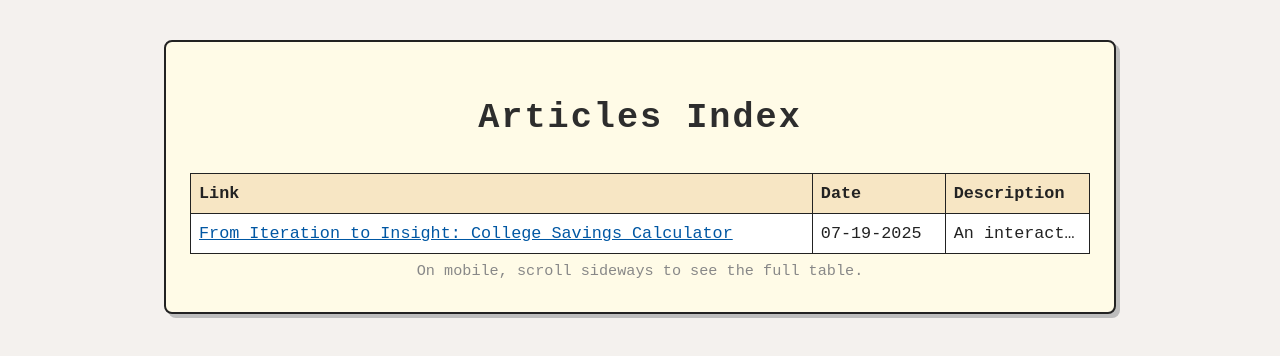
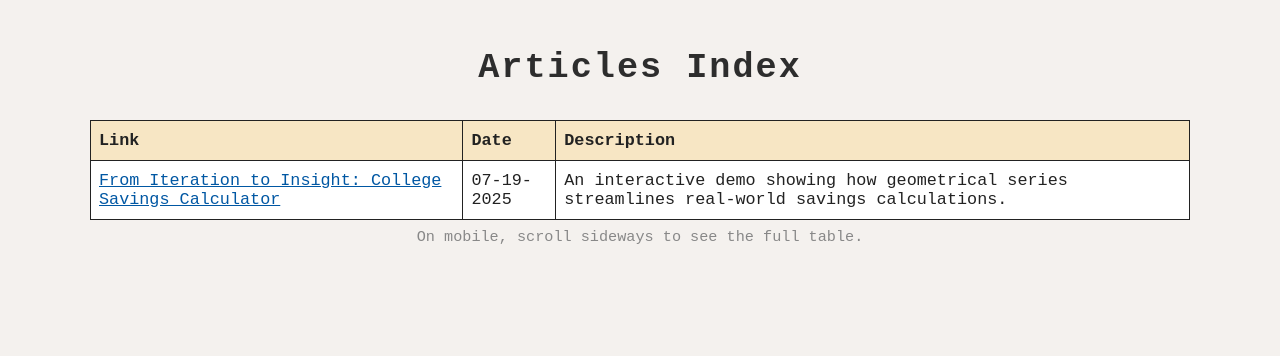
Before and after one commit to anupkalburgi/r2c, a plain HTML site: page index.html in a window 1280 px wide. Drawn offline with Linux system fonts and the light colour scheme.

Commit message:
final index

```diff
--- a/index.html
+++ b/index.html
@@ -11,15 +11,6 @@
             font-family: 'Courier New', Courier, monospace;
             margin: 0;
             padding: 0;
-        }
-        .container {
-            max-width: 900px;
-            margin: 40px auto;
-            background: #fffbe7;
-            border: 2px solid #222;
-            border-radius: 8px;
-            box-shadow: 4px 4px 0 #bdbdbd;
-            padding: 32px 24px;
         }
         .table-wrapper {
             width: 100%;
@@ -55,12 +46,6 @@
             color: #0057a3;
             text-decoration: underline;
         }
-        td.description {
-            white-space: nowrap;
-            overflow: hidden;
-            text-overflow: ellipsis;
-            max-width: 1px;
-        }
         @media (max-width: 700px) {
             .container { padding: 8px 1vw; max-width: 99vw; }
             h1 { font-size: 1.3em; }
@@ -70,9 +55,8 @@
     </style>
 </head>
 <body>
-    <div class="container">
-        <h1>Articles Index</h1>
-        <div class="table-wrapper">
+    <h1 style="text-align:center;font-size:2.2em;margin:48px 0 32px 0;letter-spacing:2px;font-family:'Courier New', Courier, monospace;">Articles Index</h1>
+    <div class="table-wrapper" style="max-width:1100px;margin:0 auto 0 auto;">
         <table>
             <thead>
                 <tr>
@@ -85,12 +69,11 @@
                 <tr>
                     <td><a href="articles/geometric_series.html">From Iteration to Insight: College Savings Calculator</a></td>
                     <td>07-19-2025</td>
-                        <td class="description">An interactive demo showing how geometrical series streamlines real-world savings calculations.</td>
+                    <td>An interactive demo showing how geometrical series streamlines real-world savings calculations.</td>
                 </tr>
             </tbody>
         </table>
     </div>
     <div style="font-size:0.95em;color:#888;text-align:center;margin-top:8px;">On mobile, scroll sideways to see the full table.</div>
-    </div>
 </body>
 </html>
```
Lines whose indentation alone changed are shown as unchanged.
